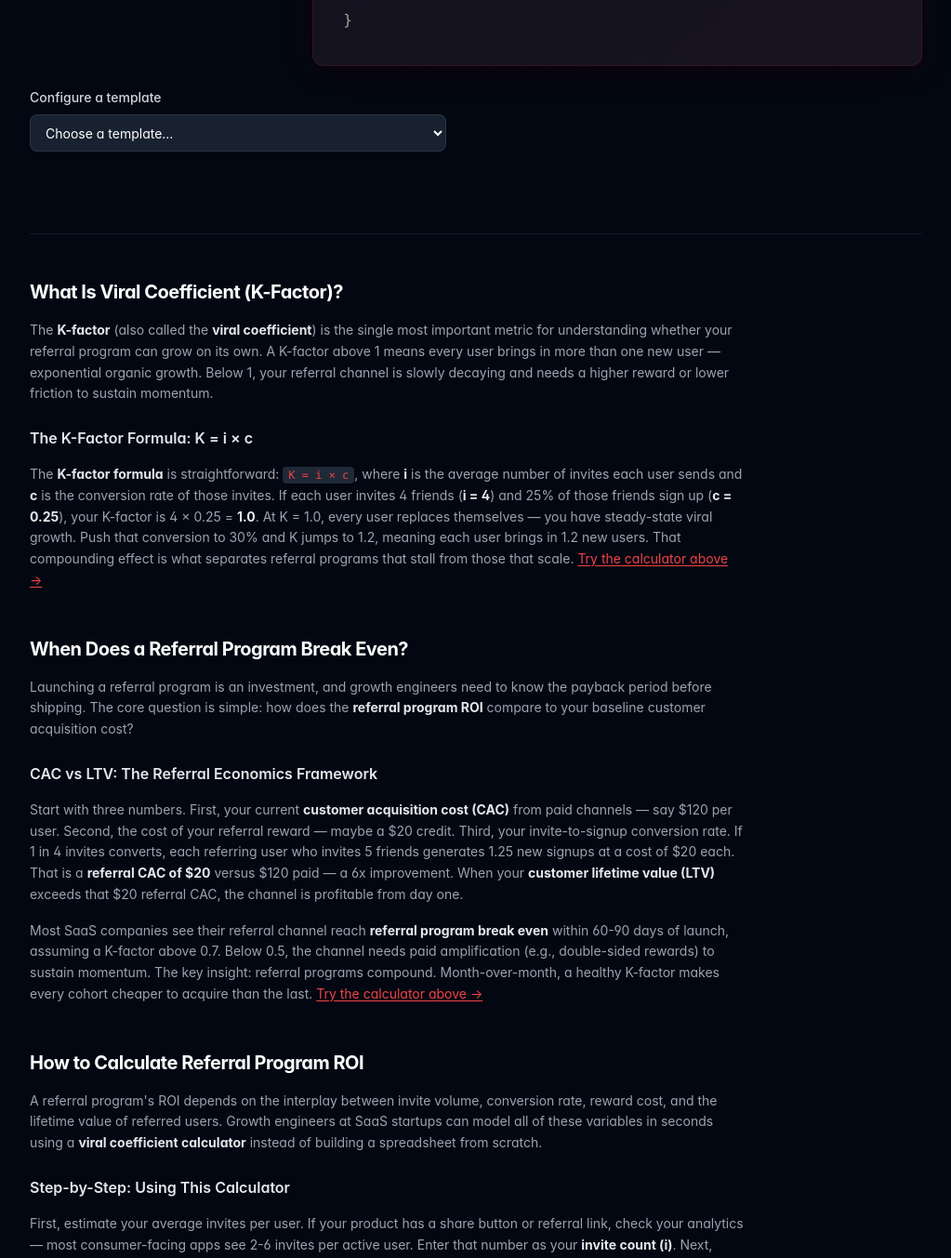
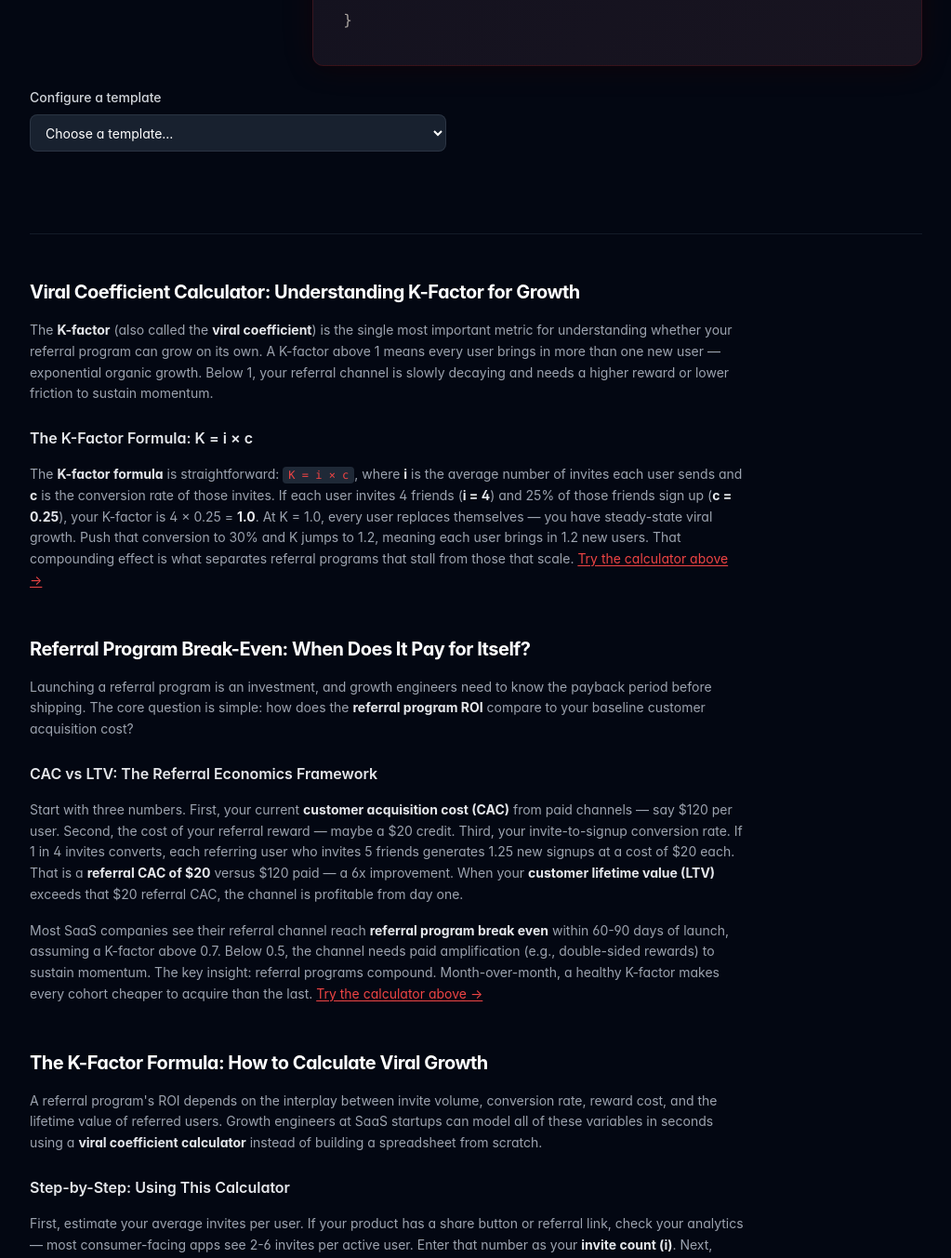
Before and after one commit to runsmlee/aif-mvp-d47c09ac, a React (Vite) app: page / in a window 1280 px wide. Shown: the part 892-2245 px from the top of the page at 93% size, without its empty margins (256-1279 px from the left). Built offline with nearby package versions, Linux system fonts and the light colour scheme.

Commit message:
improve: Improve ViralKit — Referral Economics Calculator:[CRITICAL] (bugfix) bugfix:

```diff
--- a/index.html
+++ b/index.html
@@ -21,6 +21,24 @@
         </div>
       </div>
     </div>
+    <noscript>
+      <article style="max-width:720px;margin:0 auto;padding:48px 24px;font-family:system-ui,sans-serif;color:#d1d5db">
+        <h2>Viral Coefficient Calculator: Understanding K-Factor for Growth</h2>
+        <p>The <strong>K-factor</strong> (also called the <strong>viral coefficient</strong>) is the single most important metric for understanding whether your referral program can grow on its own. A K-factor above 1 means every user brings in more than one new user — exponential organic growth. Below 1, your referral channel is slowly decaying and needs a higher reward or lower friction to sustain momentum.</p>
+        <h3>The K-Factor Formula: K = i × c</h3>
+        <p>The <strong>K-factor formula</strong> is straightforward: <code>K = i × c</code>, where <strong>i</strong> is the average number of invites each user sends and <strong>c</strong> is the conversion rate of those invites. If each user invites 4 friends (i = 4) and 25% of those friends sign up (c = 0.25), your K-factor is 4 × 0.25 = <strong>1.0</strong>. At K = 1.0, every user replaces themselves — you have steady-state viral growth. Push that conversion to 30% and K jumps to 1.2, meaning each user brings in 1.2 new users. That compounding effect is what separates referral programs that stall from those that scale. Use our <strong>viral coefficient calculator</strong> above to model your own growth loop.</p>
+        <h2>Referral Program Break-Even: When Does It Pay for Itself?</h2>
+        <p>Launching a referral program is an investment, and growth engineers need to know the payback period before shipping. The core question is simple: how does the <strong>referral program ROI</strong> compare to your baseline customer acquisition cost?</p>
+        <h3>CAC vs LTV: The Referral Economics Framework</h3>
+        <p>Start with three numbers. First, your current <strong>customer acquisition cost (CAC)</strong> from paid channels — say $120 per user. Second, the cost of your referral reward — maybe a $20 credit. Third, your invite-to-signup conversion rate. If 1 in 4 invites converts, each referring user who invites 5 friends generates 1.25 new signups at a cost of $20 each. That is a <strong>referral CAC of $20</strong> versus $120 paid — a 6x improvement. When your <strong>customer lifetime value (LTV)</strong> exceeds that $20 referral CAC, the channel is profitable from day one.</p>
+        <p>Most SaaS companies see their referral channel reach <strong>referral program break-even</strong> within 60-90 days of launch, assuming a K-factor above 0.7. Below 0.5, the channel needs paid amplification (e.g., double-sided rewards) to sustain momentum. The key insight: referral programs compound. Month-over-month, a healthy K-factor makes every cohort cheaper to acquire than the last.</p>
+        <h2>The K-Factor Formula: How to Calculate Viral Growth</h2>
+        <p>A referral program's ROI depends on the interplay between invite volume, conversion rate, reward cost, and the lifetime value of referred users. Growth engineers at SaaS startups can model all of these variables in seconds using a <strong>viral coefficient calculator</strong> instead of building a spreadsheet from scratch.</p>
+        <h3>Step-by-Step: Using This Calculator</h3>
+        <p>First, estimate your average invites per user. If your product has a share button or referral link, check your analytics — most consumer-facing apps see 2-6 invites per active user. Enter that number as your <strong>invite count (i)</strong>. Next, estimate your conversion rate. Industry benchmarks for referral programs range from 15-35%, but your actual rate depends on incentive strength and friction in the signup flow. The calculator computes your K-factor instantly: if K is above 1, your program is self-sustaining.</p>
+        <p>To translate that into ROI, compare your referral CAC (reward cost divided by signups per referrer) against your paid CAC. A referral program that costs $20 per acquisition against a paid CAC of $120 delivers a 6x return on every dollar moved from paid to referral channels. Factor in that referred users typically have 16-25% higher retention than paid users, and the long-term <strong>referral program ROI</strong> becomes even more compelling.</p>
+      </article>
+    </noscript>
     <script type="module" src="/src/main.tsx"></script>
   </body>
 </html>
--- a/package.json
+++ b/package.json
@@ -24,7 +24,7 @@
     "@testing-library/jest-dom": "^6.9.1",
     "@testing-library/react": "^16.3.2",
     "@testing-library/user-event": "^14.6.1",
-    "@types/react": "^18.3.29",
+    "@types/react": "^18.3.31",
     "@types/react-dom": "^18.3.7",
     "@vitejs/plugin-react": "^4.7.0",
     "@vitest/coverage-v8": "^1.6.1",
--- a/src/components/SEOContent.tsx
+++ b/src/components/SEOContent.tsx
@@ -20,7 +20,7 @@ export function SEOContent() {
       {/* ────────── Section 1: K-Factor ────────── */}
       <article className="max-w-3xl">
         <h2 className="text-xl font-bold text-white tracking-tight">
-          What Is Viral Coefficient (K-Factor)?
+          Viral Coefficient Calculator: Understanding K-Factor for Growth
         </h2>
 
         <div className="mt-4 space-y-4 text-sm leading-relaxed text-gray-400">
@@ -69,7 +69,7 @@ export function SEOContent() {
       {/* ────────── Section 2: Break Even ────────── */}
       <article className="max-w-3xl">
         <h2 className="text-xl font-bold text-white tracking-tight">
-          When Does a Referral Program Break Even?
+          Referral Program Break-Even: When Does It Pay for Itself?
         </h2>
 
         <div className="mt-4 space-y-4 text-sm leading-relaxed text-gray-400">
@@ -120,7 +120,7 @@ export function SEOContent() {
       {/* ────────── Section 3: How to Calculate ROI ────────── */}
       <article className="max-w-3xl">
         <h2 className="text-xl font-bold text-white tracking-tight">
-          How to Calculate Referral Program ROI
+          The K-Factor Formula: How to Calculate Viral Growth
         </h2>
 
         <div className="mt-4 space-y-4 text-sm leading-relaxed text-gray-400">
```
Also changed, not shown: 2 other files (tests, documents, lock files or other folders).
